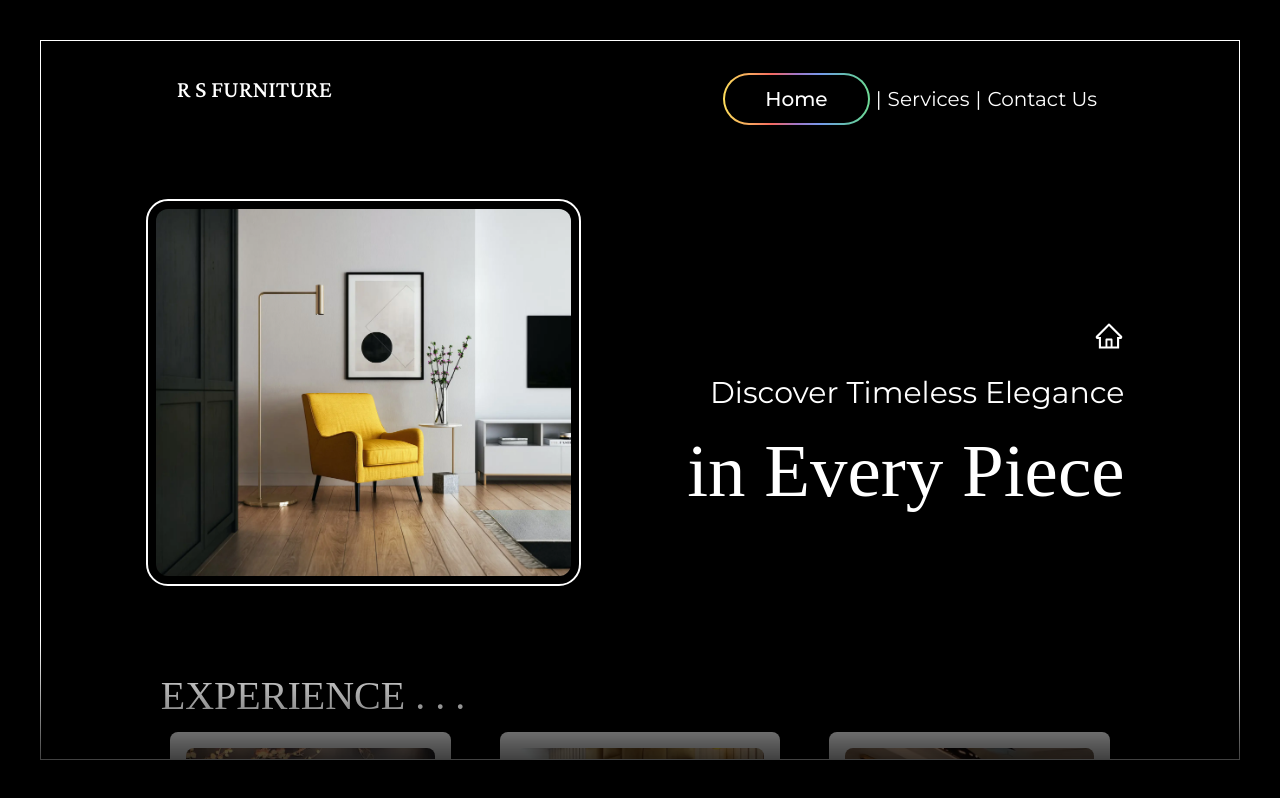
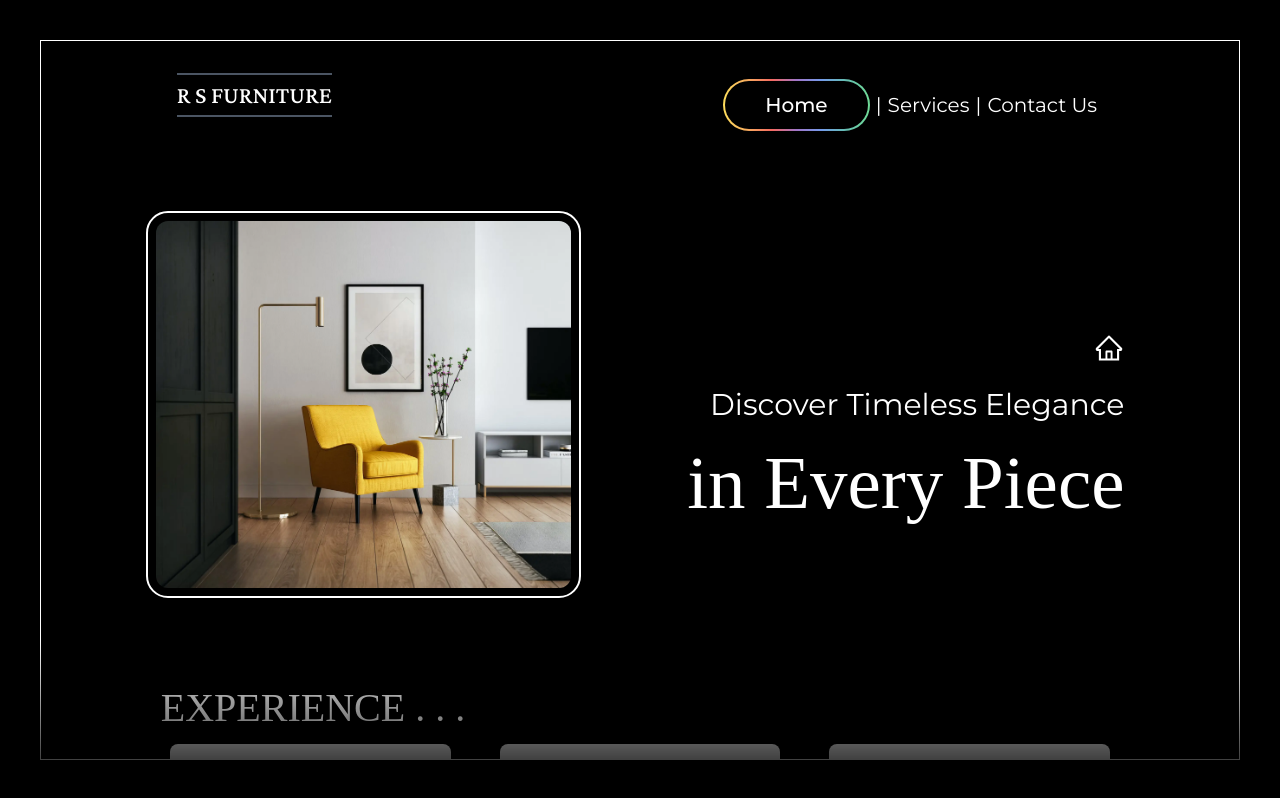
Before and after one commit to iamhk12/rsfurniture_main, a Next.js app: page / in a window 1280 px wide. Built offline with nearby package versions, Linux system fonts and the light colour scheme; a web font is replaced by a local one.

Commit message:
Changes : Logo

```diff
--- a/pages/contact.tsx
+++ b/pages/contact.tsx
@@ -9,7 +9,7 @@ export default function Contact() {
         <div className="md:p-10 p-4 w-full h-full fixed">
           <div className="border-[1px] shadow-slate-200  border-white w-full h-full rounded-none overflow-y-auto overflow-x-hidden  flex flex-col items-center relative pb-56">
             <nav className="flex justify-between p-4 md:flex-row flex-col md:w-[80%] w-[90%] mb-12 mt-4">
-            <h1 className="md:text-2xl md:text-[1.5rem] text-3xl mb-5 font-medium logoCss text-center">R S FURNITURE</h1>
+            <h1 className="md:text-2xl md:text-[1.5rem] text-3xl mb-5 font-medium logoCss text-center border-y-2 border-y-gray-600 py-1">R S FURNITURE</h1>
             <div className="flex flow-row md:justify-evenly justify-between items-center md:w-5/12 w-full md:text-xl text-base">
                 <button onClick={()=> router.push('/')}>Home</button> |
                 <button onClick={()=> router.push('/services')}>Services</button> |
--- a/pages/index.tsx
+++ b/pages/index.tsx
@@ -14,7 +14,7 @@ export default function Home() {
         <div className="md:p-10 p-4 w-full h-full fixed">
           <div className="border-[1px] shadow-slate-200  border-white w-full h-full rounded-none overflow-y-auto overflow-x-hidden  flex flex-col items-center relative pb-56">
             <nav className="flex justify-between p-4 md:flex-row flex-col md:w-[80%] w-[90%] mb-12 mt-4">
-              <h1 className="md:text-2xl md:text-[1.5rem] text-3xl mb-5 font-medium logoCss text-center">R S FURNITURE</h1>
+              <h1 className="md:text-2xl md:text-[1.5rem] text-3xl mb-5 font-medium logoCss text-center border-y-2 border-y-gray-600 py-1">R S FURNITURE</h1>
               <div className="flex flow-row md:justify-evenly justify-between items-center md:w-5/12 w-full md:text-xl text-base">
                 <button className="bn9"><span> Home</span></button> |
                 <button onClick={()=> router.push('/services')}> Services</button> |
--- a/pages/services.tsx
+++ b/pages/services.tsx
@@ -9,7 +9,7 @@ export default function Services() {
         <div className="md:p-10 p-4 w-full h-full fixed">
           <div className="border-[1px] shadow-slate-200  border-white w-full h-full rounded-none overflow-y-auto overflow-x-hidden  flex flex-col items-center relative pb-56">
             <nav className="flex justify-between p-4 md:flex-row flex-col md:w-[80%] w-[90%] mb-12 mt-4">
-            <h1 className="md:text-2xl md:text-[1.5rem] text-3xl mb-5 font-medium logoCss text-center">R S FURNITURE</h1>
+            <h1 className="md:text-2xl md:text-[1.5rem] text-3xl mb-5 font-medium logoCss text-center border-y-2 border-y-gray-600 py-1">R S FURNITURE</h1>
             <div className="flex flow-row md:justify-evenly justify-between items-center md:w-5/12 w-full md:text-xl text-base">
                 <button onClick={()=> router.push('/')}>Home</button> |
                 <button className="bn9"><span> Services</span></button> |
```
